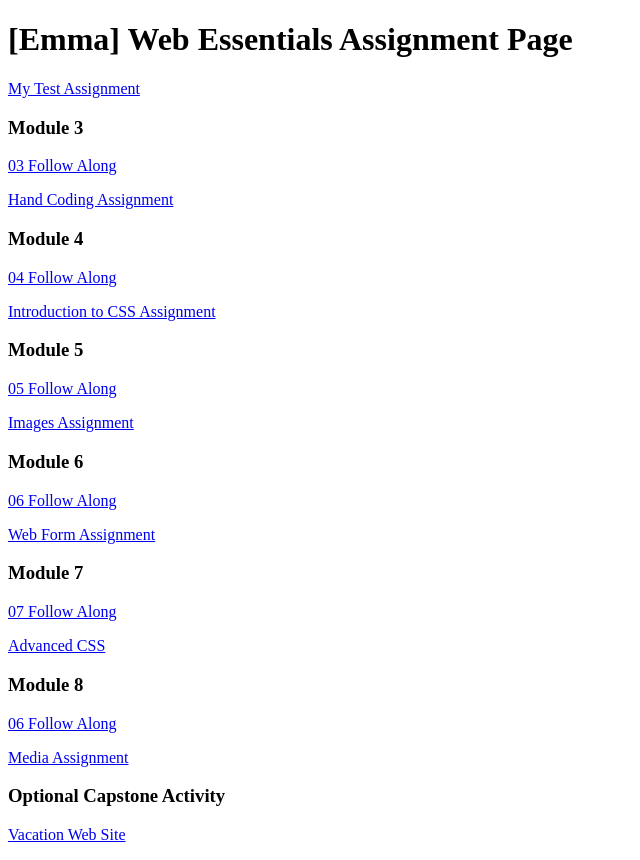
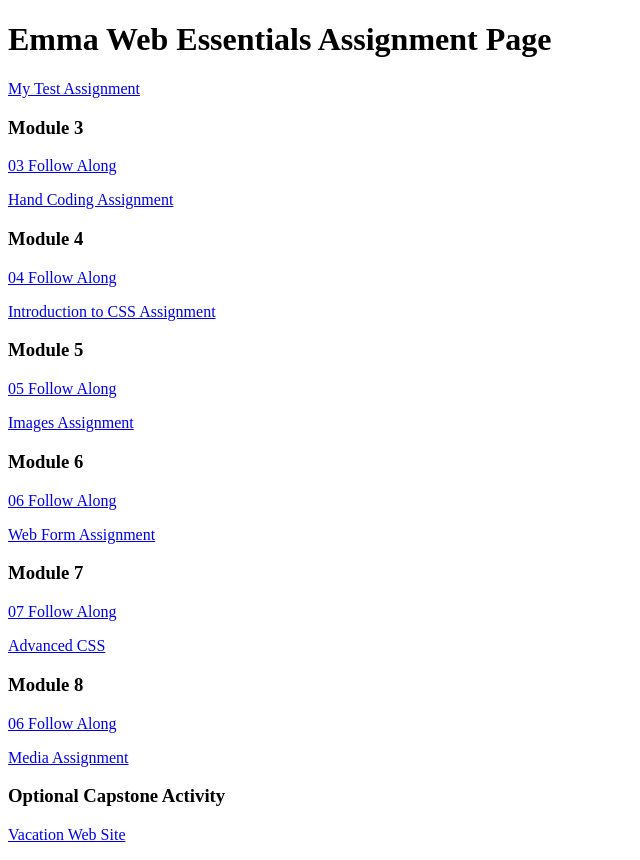
Before and after one commit to EmmaF-04/dwdd1600, a plain HTML site: page index.html in a window 1280 px wide. Shown: the whole page, without its empty margins (0-640 px from the left). Drawn offline with Linux system fonts and the light colour scheme.

Commit message:
Update index name again

```diff
--- a/index.html
+++ b/index.html
@@ -6,7 +6,7 @@
 		<title>dwdd 1600 assignment list page</title>
 	</head>
 	<body>
-		<h1>[Emma] Web Essentials Assignment Page</h1>
+		<h1>Emma Web Essentials Assignment Page</h1>
 		<p><a href="01test">My Test Assignment</a></p>
 
 		<h3>Module 3</h3>
```
